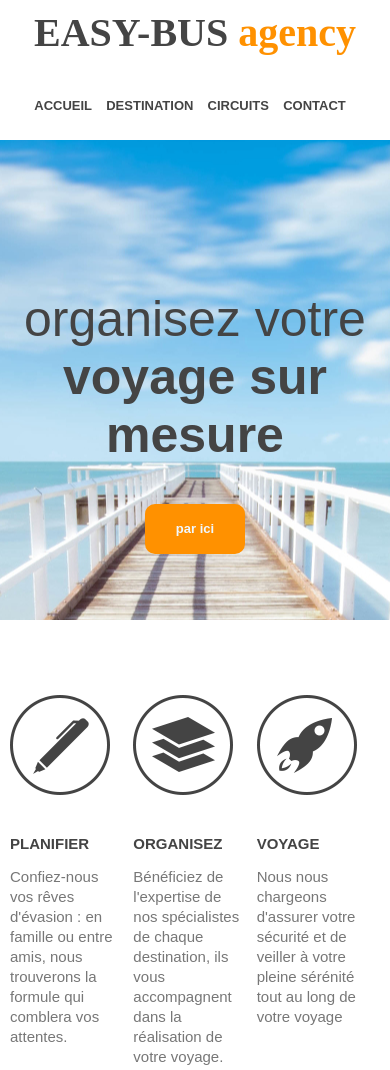
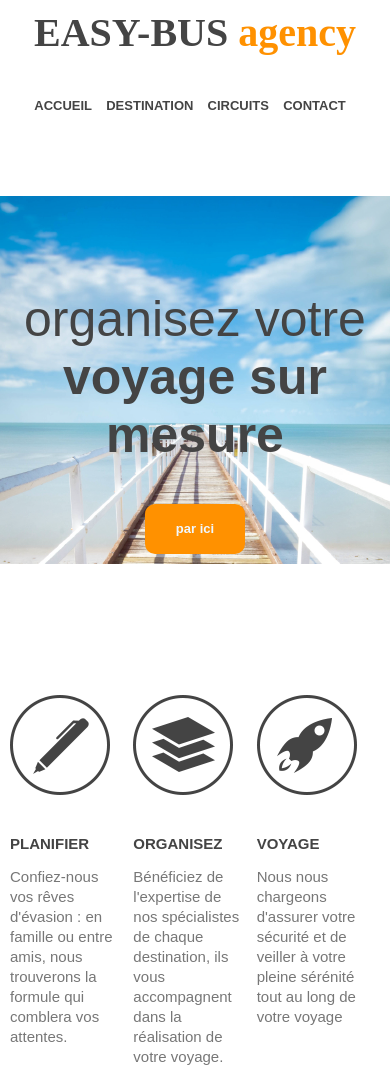
Before and after one commit to Poseymec/voyage, a plain HTML site: page index.html in a window 390 px wide. Shown: the top 1070 px of the page. Drawn offline with Linux system fonts and the light colour scheme.

Commit message:
modification sur image de fond

```diff
--- a/style/style.css
+++ b/style/style.css
@@ -6,6 +6,9 @@
 body{
     font-family: Arial, Helvetica, sans-serif;
     font-size: 15px;
+    box-sizing: border-box;
+    overflow-x: hidden;
+
 }
 
 h1{
@@ -511,12 +514,12 @@ article h4{
 }
 
 
- @media  (max-width: 636px){
+ @media  (max-width: 640px){
     /* partie main image*/
 
 #image-fond{
     height: 480px;
-    background: url('/fichiers/image1.png') center ;
+    background: url('../fichiers/image11.png') center ;
     background-repeat: no-repeat;
     margin-top: 20px;
 
```
Also changed, not shown: fichiers/image11.png (added).
